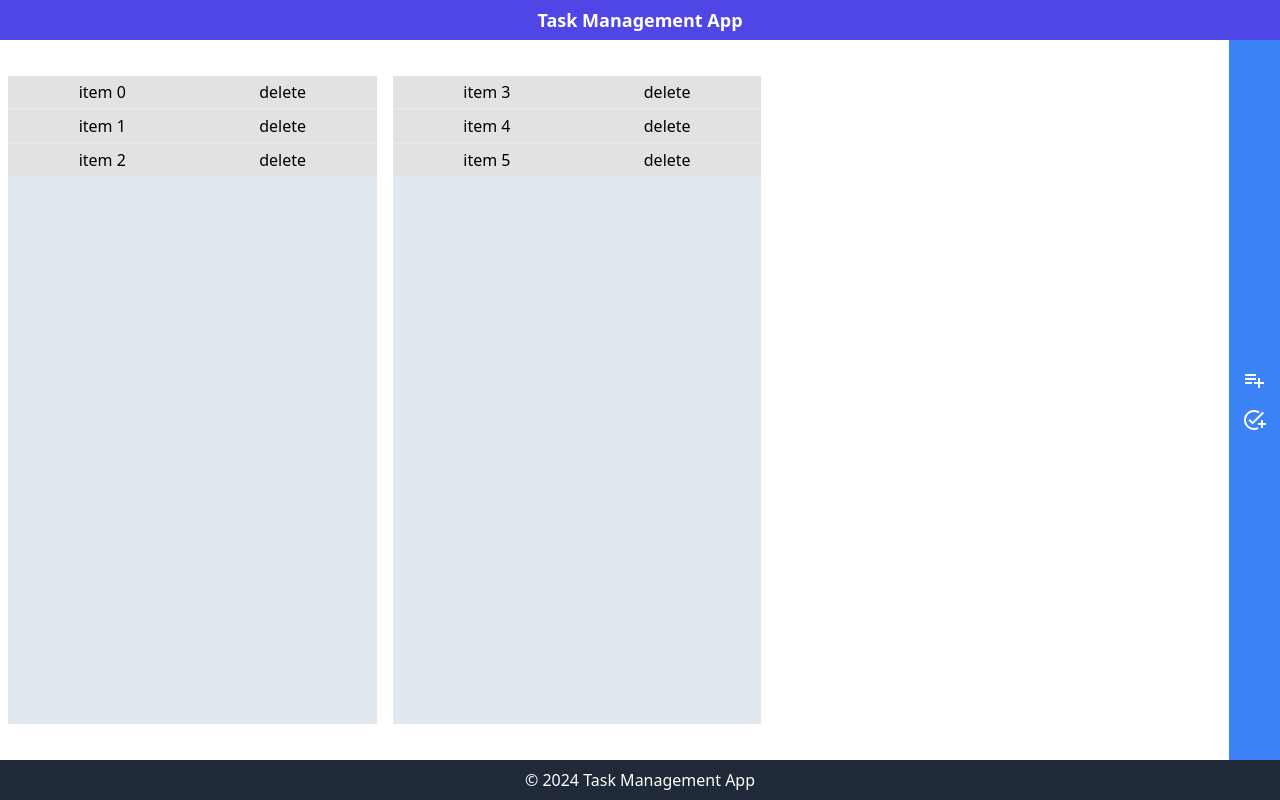
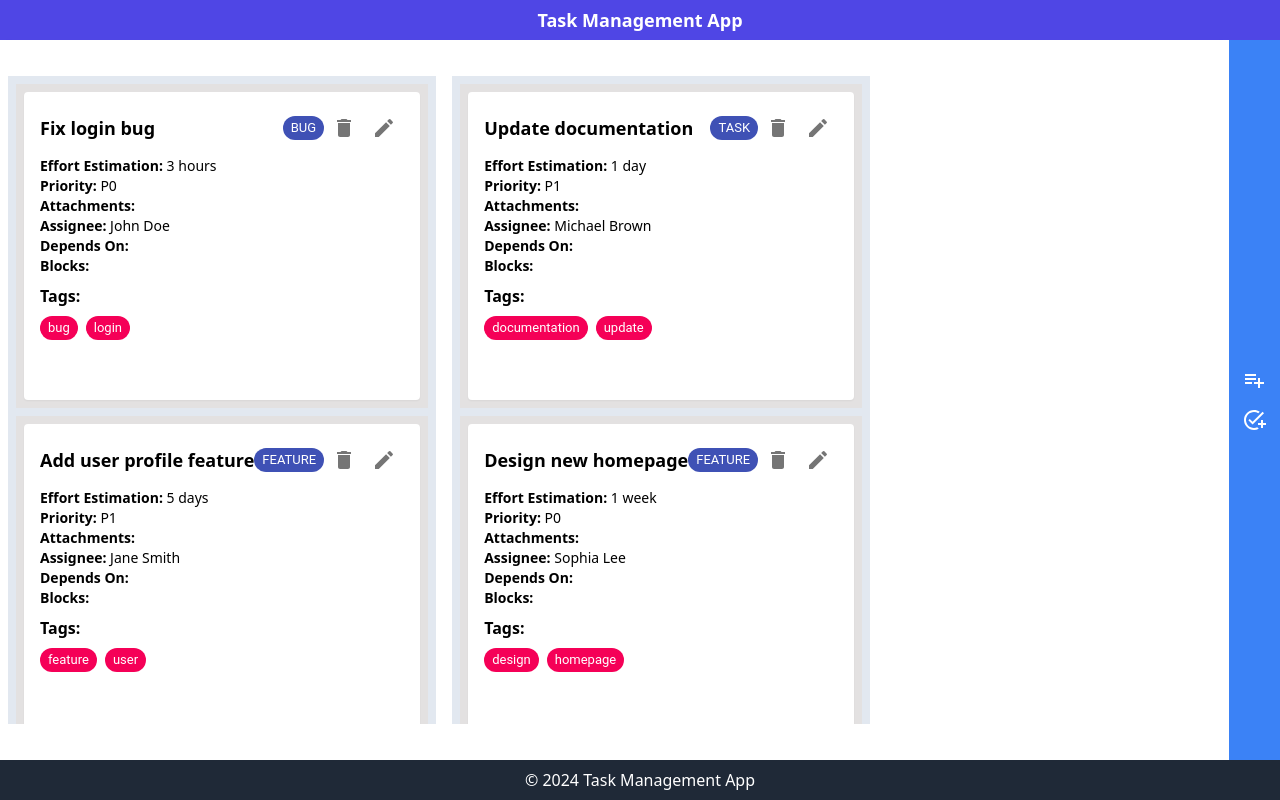
Before and after one commit to ChandraPranjal/TaskManager, a React (Create React App) app: page / in a window 1280 px wide. Built offline with nearby package versions, Linux system fonts and the light colour scheme; the HTML template or start-up script is replaced by a standard one.

Commit message:
edit functionality added

```diff
--- a/package.json
+++ b/package.json
@@ -5,7 +5,9 @@
   "dependencies": {
     "@emotion/react": "^11.11.4",
     "@emotion/styled": "^11.11.5",
+    "@material-ui/core": "^4.12.4",
     "@mui/icons-material": "^5.16.1",
+    "@mui/material": "^5.16.1",
     "@testing-library/jest-dom": "^5.17.0",
     "@testing-library/react": "^13.4.0",
     "@testing-library/user-event": "^13.5.0",
--- a/src/App.js
+++ b/src/App.js
@@ -5,20 +5,93 @@ const data = [
   {
     columnName: "Col1",
     tasksData: [
-      { id: "id0", content: "item 0" },
-      { id: "id1", content: "item 1" },
-      { id: "id2", content: "item 2" },
+      {
+        id: "id0",
+        content: {
+          title: "Fix login bug",
+          type: "BUG",
+          effortEstimation: "3 hours",
+          priority: "P0",
+          description: "Resolve the issue with user login.",
+          attachments: [],
+          assignee: "John Doe",
+          tags: ["bug", "login"]
+        }
+      },
+      {
+        id: "id1",
+        content: {
+          title: "Add user profile feature",
+          type: "FEATURE",
+          effortEstimation: "5 days",
+          priority: "P1",
+          description: "Implement user profile functionality.",
+          attachments: [],
+          assignee: "Jane Smith",
+          tags: ["feature", "user"]
+        }
+      },
+      {
+        id: "id2",
+        content: {
+          title: "Refactor codebase",
+          type: "MAINTENANCE",
+          effortEstimation: "2 weeks",
+          priority: "P2",
+          description: "Improve code structure and performance.",
+          attachments: [],
+          assignee: "Emily Johnson",
+          tags: ["maintenance", "refactor"]
+        }
+      },
     ],
   },
   {
     columnName: "Col2",
     tasksData: [
-      { id: "id3", content: "item 3" },
-      { id: "id4", content: "item 4" },
-      { id: "id5", content: "item 5" },
+      {
+        id: "id3",
+        content: {
+          title: "Update documentation",
+          type: "TASK",
+          effortEstimation: "1 day",
+          priority: "P1",
+          description: "Revise and update project documentation.",
+          attachments: [],
+          assignee: "Michael Brown",
+          tags: ["documentation", "update"]
+        }
+      },
+      {
+        id: "id4",
+        content: {
+          title: "Design new homepage",
+          type: "FEATURE",
+          effortEstimation: "1 week",
+          priority: "P0",
+          description: "Create a new design for the homepage.",
+          attachments: [],
+          assignee: "Sophia Lee",
+          tags: ["design", "homepage"]
+        }
+      },
+      {
+        id: "id5",
+        content: {
+          title: "Setup CI/CD pipeline",
+          type: "TASK",
+          effortEstimation: "4 days",
+          priority: "P2",
+          description: "Automate the build and deployment process.",
+          attachments: [],
+          assignee: "David Wilson",
+          tags: ["ci/cd", "automation"]
+        }
+      },
     ],
   },
 ];
+
 
 function App() {
   return (
--- a/src/components/Board/Board.jsx
+++ b/src/components/Board/Board.jsx
@@ -85,7 +85,7 @@ export default function Board({ data }) {
             ]);
           }}
         >
-          <PlaylistAddIcon className="text-white" />
+          <PlaylistAddIcon className="text-white sm:text-icon-sm md:text-icon-md lg:text-icon-lg" />
         </IconButton>
         <IconButton
           aria-label="Add Task"
--- a/src/components/Column/Column.jsx
+++ b/src/components/Column/Column.jsx
@@ -9,8 +9,8 @@ function Column({ columnData, columnIndex, state, setState }) {
         <div
           ref={provided.innerRef}
           className={`${
-            snapshot.isDraggingOver ? "bg-sky-200" : "bg-slate-200"
-          }  min-w-[30%] mx-2 h-[90%] overflow-x-auto`}
+            snapshot.isDraggingOver ? "bg-sky-200" : "bg-slate-200 overflow-y-auto"
+          }  min-w-[30%] mx-2 h-[90%]`}
           {...provided.droppableProps}
         >
           {columnData.tasksData.map((item, index) => (
--- a/src/components/Task/Task.jsx
+++ b/src/components/Task/Task.jsx
@@ -1,17 +1,59 @@
-import React from "react";
+import React, { useState } from "react";
 import { Draggable } from "react-beautiful-dnd";
+import EditIcon from "@mui/icons-material/Edit";
+import IconButton from "@mui/material/IconButton";
+import DeleteIcon from "@mui/icons-material/Delete";
+import Chip from "@material-ui/core/Chip";
+import SaveIcon from "@mui/icons-material/Save";
 
 const getItemStyle = (isDragging, draggableStyle) => ({
   userSelect: "none",
-    padding: 2 * 2,
-    margin: `0 0 2px 0`,
   background: isDragging ? "lightgreen" : "#e3e1e1",
   ...draggableStyle,
 });
 
-function Task({ item, rowIndex, state, setState , columnIndex }) {
+function Task({ item, rowIndex, state, setState, columnIndex }) {
+  const [isEditing, setIsEditing] = useState(false);
+  const [userInput, setUserInput] = useState({
+    effortEstimation: item.content.effortEstimation,
+    priority: item.content.priority,
+    assignee: item.content.assignee,
+    attachments: item.content.attachments,
+    dependsOn: item.content.depends_on,
+    blocks: item.content.blocks,
+  });
+
+  function toggleEdit() {
+    setIsEditing((prev) => !prev);
+  }
+
+  function handleChange(event) {
+    const { name, value } = event.target;
+    setUserInput((prev) => ({ ...prev, [name]: value }));
+  }
+
+  function handleSave() {
+    const updatedTask = {
+      ...item,
+      content: {
+        ...item.content,
+        effortEstimation: userInput.effortEstimation,
+        priority: userInput.priority,
+        assignee: userInput.assignee,
+        attachments: userInput.attachments,
+        depends_on: userInput.dependsOn,
+        blocks: userInput.blocks,
+      },
+    };
+
+    const newState = [...state];
+    newState[columnIndex].tasksData[rowIndex] = updatedTask;
+    setState(newState);
+    setIsEditing(false);
+  }
+
   return (
-    <Draggable key={item.id} draggableId={item.id} index ={rowIndex}>
+    <Draggable key={item.id} draggableId={item.id} index={rowIndex}>
       {(provided, snapshot) => (
         <div
           ref={provided.innerRef}
@@ -21,25 +63,119 @@ function Task({ item, rowIndex, state, setState , columnIndex }) {
             snapshot.isDragging,
             provided.draggableProps.style
           )}
+          className="m-2 p-2 h-[50%]"
         >
-          <div
-            style={{
-              display: "flex",
-              justifyContent: "space-around",
-            }}
-          >
-            {item.content}
-            <button
-              type="button"
+          <article className="p-4 mb-4 h-full bg-white rounded shadow-sm overflow-y-auto">
+            <header className="flex justify-between items-center mb-2">
+              <h2 className="text-lg font-semibold">{item.content.title}</h2>
+              <div className="flex items-center">
+                <Chip label={item.content.type} color="primary" size="small" />
+                <IconButton
                   onClick={() => {
                     const newState = [...state];
                     newState[columnIndex].tasksData.splice(rowIndex, 1);
                     setState(newState);
                   }}
                 >
-              delete
-            </button>
+                  <DeleteIcon />
+                </IconButton>
+                {isEditing ? (
+                  <IconButton onClick={handleSave}>
+                    <SaveIcon />
+                  </IconButton>
+                ) : (
+                  <IconButton onClick={toggleEdit}>
+                    <EditIcon />
+                  </IconButton>
+                )}
               </div>
+            </header>
+            <section className="mb-2">
+              {isEditing ? (
+                <>
+                  <input
+                    type="text"
+                    name="effortEstimation"
+                    value={userInput.effortEstimation}
+                    onChange={handleChange}
+                    placeholder="Effort Estimation"
+                  />
+                  <input
+                    type="text"
+                    name="priority"
+                    value={userInput.priority}
+                    onChange={handleChange}
+                    placeholder="Priority"
+                  />
+                  <input
+                    type="text"
+                    name="assignee"
+                    value={userInput.assignee}
+                    onChange={handleChange}
+                    placeholder="Assignee"
+                  />
+                  <input
+                    type="text"
+                    name="attachments"
+                    value={userInput.attachments}
+                    onChange={handleChange}
+                    placeholder="Attachments"
+                  />
+                  <input
+                    type="text"
+                    name="dependsOn"
+                    value={userInput.dependsOn}
+                    onChange={handleChange}
+                    placeholder="Depends On"
+                  />
+                  <input
+                    type="text"
+                    name="blocks"
+                    value={userInput.blocks}
+                    onChange={handleChange}
+                    placeholder="Blocks"
+                  />
+                </>
+              ) : (
+                <>
+                  <p className="text-sm">
+                    <strong>Effort Estimation:</strong>{" "}
+                    {item.content.effortEstimation}
+                  </p>
+                  <p className="text-sm">
+                    <strong>Priority:</strong> {item.content.priority}
+                  </p>
+                  <p className="text-sm">
+                    <strong>Attachments:</strong> {item.content.attachments}
+                  </p>
+                  <p className="text-sm">
+                    <strong>Assignee:</strong> {item.content.assignee}
+                  </p>
+                  <p className="text-sm">
+                    <strong>Depends On:</strong> {item.content.depends_on}
+                  </p>
+                  <p className="text-sm">
+                    <strong>Blocks:</strong> {item.content.blocks}
+                  </p>
+                </>
+              )}
+            </section>
+            <footer>
+              <strong>Tags:</strong>
+              <div className="flex flex-wrap mt-2">
+                {item.content.tags &&
+                  item.content.tags.map((tag, index) => (
+                    <Chip
+                      key={index}
+                      label={tag}
+                      color="secondary"
+                      size="small"
+                      className="mr-2 mb-2 text-xs"
+                    />
+                  ))}
+              </div>
+            </footer>
+          </article>
         </div>
       )}
     </Draggable>
--- a/tailwind.config.js
+++ b/tailwind.config.js
@@ -1,10 +1,14 @@
 /** @type {import('tailwindcss').Config} */
 module.exports = {
-  content: [
-    "./src/**/*.{js,jsx,ts,tsx}",
-  ],
+  content: ["./src/**/*.{js,jsx,ts,tsx}"],
   theme: {
-    extend: {},
+    extend: {
+      fontSize: {
+        "icon-sm": "1.5rem",
+        "icon-md": "50",
+        "icon-lg": "50",
+      },
+    },
   },
   plugins: [],
-}
+};
```
Also changed, not shown: 1 other file (tests, documents, lock files or other folders). Lines whose indentation alone changed are shown as unchanged.
